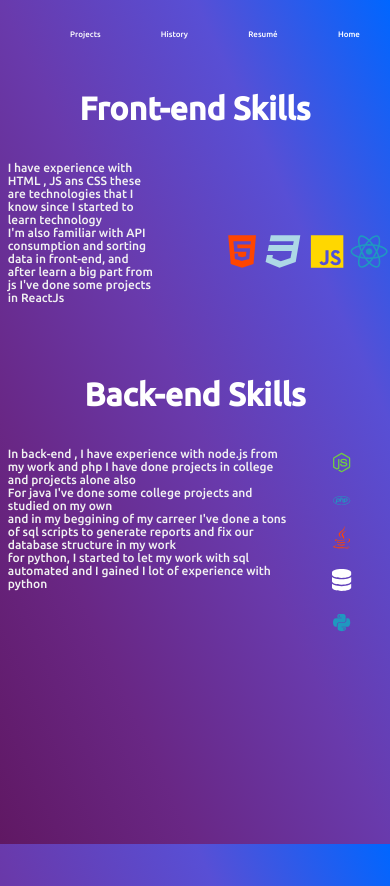
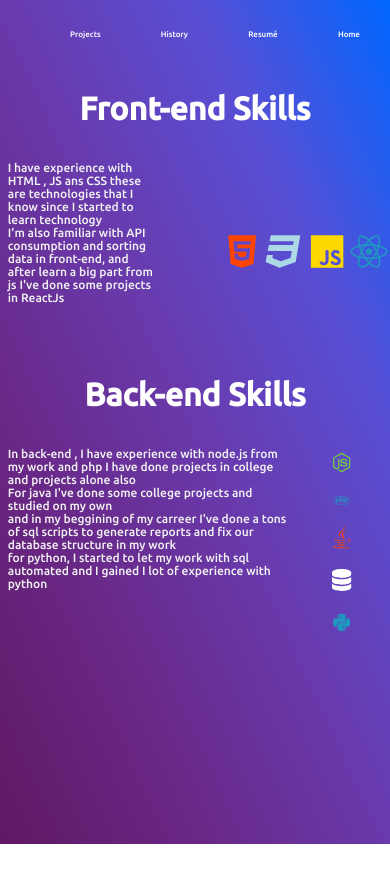
Before and after one commit to teusmamf/Portfolio, a React (Vite) app: page /Habilities in a window 390 px wide. After the commit the page ends 844 px from the top, so only its background shows below. Built offline with nearby package versions, Linux system fonts and the light colour scheme; a web font is replaced by a local one.

Commit message:
ajustando background habilities again

```diff
--- a/src/styles/style_home.css
+++ b/src/styles/style_home.css
@@ -623,7 +623,7 @@
       }
 
       .resume{
-        height: 105%;
+        height: auto;
         background-image: none;
         overflow-y: hidden;
       }
```
